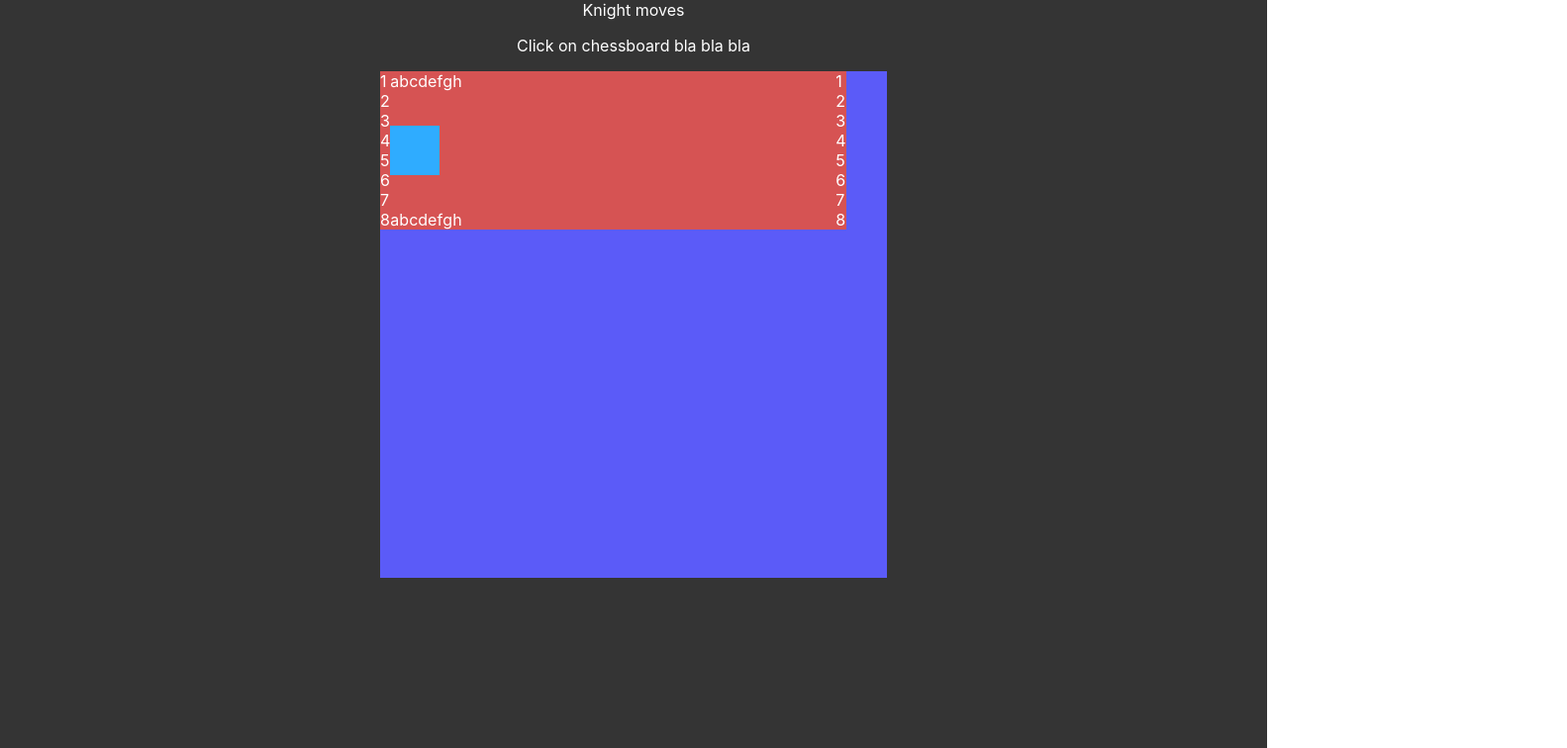
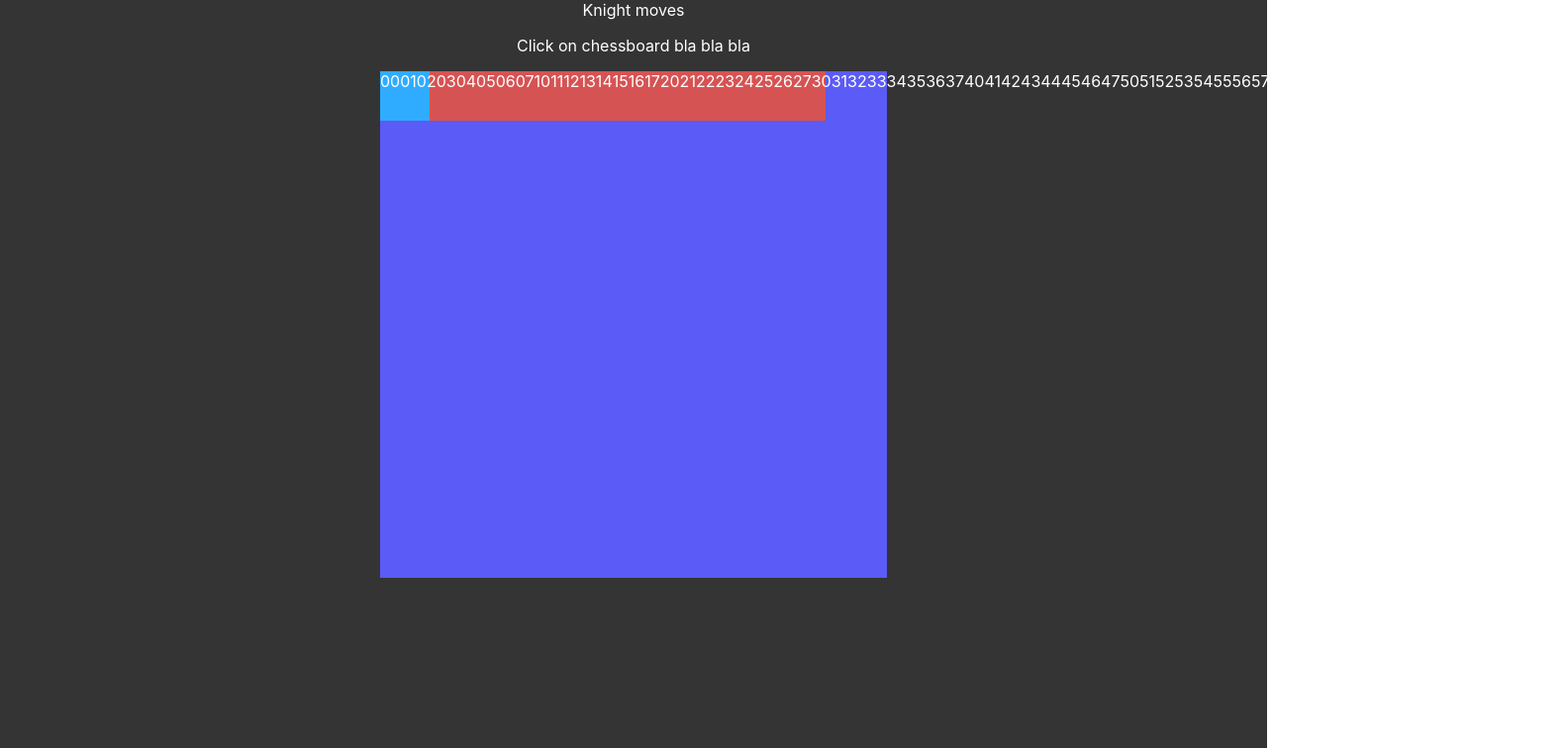
Before and after one commit to mikeski-aa/knight-moves-react, a React (Vite) app: page / in a window 1280 px wide. Shown: the top 756 px of the page at 99% size, 1583 px wide, since content can reach past the window. Built offline with nearby package versions, Linux system fonts and the light colour scheme.

Commit message:
Working on individual box render

```diff
--- a/src/App.jsx
+++ b/src/App.jsx
@@ -20,7 +20,7 @@ function App() {
     <div className="mainContainer">
       <div className="heading">Knight moves</div>
       <div className="howto">Click on chessboard bla bla bla</div>
-      <div className="gameboard" onClick={generateBoard}>
+      <div className="gameboard">
         <Chessboard />
       </div>
       <div className="results"></div>
--- a/src/components/Chessboard.jsx
+++ b/src/components/Chessboard.jsx
@@ -1,42 +1,55 @@
+import { useState } from "react";
 import "../styles/chessboardcomponent.css";
+import generateBoardArray from "../utils/genBoard";
 
 function Chessboard() {
   const letterArray = ["a", "b", "c", "d", "e", "f", "g", "h"];
   const numberArray = [1, 2, 3, 4, 5, 6, 7, 8];
+  const [board, setBoard] = useState(generateBoardArray);
+
+  const genDiv = (item) => {
+    return <div className="box">{item}</div>;
+  };
 
   return (
     <div className="chessboardComponent">
-      <div className="verticalNumber">
+      {/* <div className="verticalNumber">
         {numberArray.map((item, index) => (
           <div key={index} className="numberBorderItem">
             {item}
           </div>
         ))}
-      </div>
+      </div> */}
       <div className="horizontalDiv">
-        <div className="horizontalLetter">
+        {/* <div className="horizontalLetter">
           {letterArray.map((item, index) => (
             <div key={index} className="numberBorderItem">
               {item}
             </div>
           ))}
+        </div> */}
+        <div className="gameBoardMain">
+          {board.map((item, index) => (
+            <div key={index} className="box">
+              {item}
+            </div>
+          ))}
         </div>
-        <div className="gameBoardMain"></div>
-        <div className="horizontalLetter">
+        {/* <div className="horizontalLetter">
           {letterArray.map((item, index) => (
             <div key={index} className="numberBorderItem">
               {item}
             </div>
           ))}
-        </div>
+        </div> */}
       </div>
-      <div className="verticalNumber">
+      {/* <div className="verticalNumber">
         {numberArray.map((item, index) => (
           <div key={index} className="numberBorderItem">
             {item}
           </div>
         ))}
-      </div>
+      </div> */}
     </div>
   );
 }
--- a/src/styles/chessboardcomponent.css
+++ b/src/styles/chessboardcomponent.css
@@ -24,4 +24,5 @@
   background-color: rgb(47, 172, 255);
   width: 50px;
   height: 50px;
+  display: flex;
 }
--- /dev/null
+++ b/src/utils/genBoard.js
@@ -0,0 +1,12 @@
+const generateBoardArray = () => {
+  let array = [];
+  for (let i = 0; i < 8; i++) {
+    for (let j = 0; j < 8; j++) {
+      array.push([i, j]);
+    }
+  }
+  console.log(array);
+  return array;
+};
+
+export default generateBoardArray;
```
Also changed, not shown: src/components/TestBoard.jsx (added, +25 -0 lines), src/components/IndividualBox.jsx (added).
